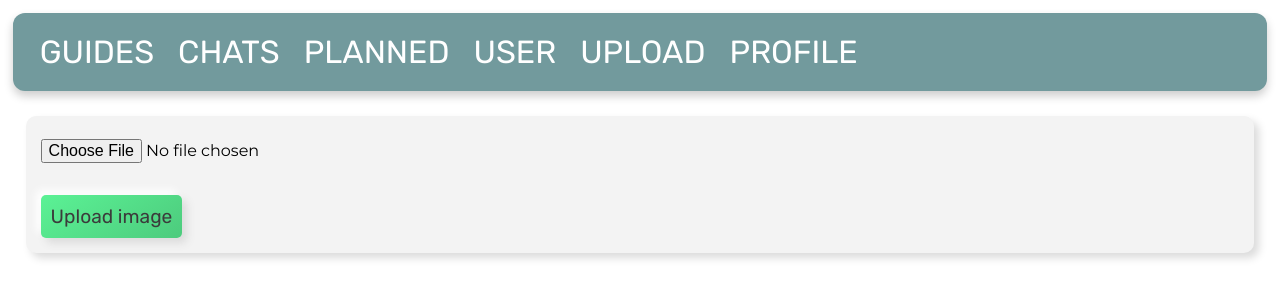
After one commit to olindkri/SE-G3, a Flask app: page /upload/ in a window 1280 px wide. The commit adds this page. Shown: the top 300 px of the page. Run offline with Flask 3, Linux system fonts and the light colour scheme.

Commit message:
Added functionality to upload images to image table. Soon to be used for profile pictures and evt, banners.

```diff
--- a/app.py
+++ b/app.py
@@ -1,8 +1,13 @@
 import sqlite3
+import os
 from flask import Flask, render_template, request, url_for, flash, redirect, abort
+from werkzeug.utils import secure_filename
+
+UPLOAD_FOLDER = 'static/image'
 
 app = Flask(__name__)
 app.config['SECRET_KEY'] = '1234'
+app.config['UPLOAD_FOLDER'] = UPLOAD_FOLDER
 
 user_id = 1
 
@@ -135,7 +140,8 @@ def create():
 def viewProfile(id, u):
     conn = get_db_connection()
     global user_id
-    user = conn.execute('SELECT * FROM posts, user WHERE posts.id = ? AND user.id = posts.byUser OR user.id = ?', (id, u,)).fetchone()
+    user = conn.execute('SELECT * FROM posts, user WHERE posts.id = ? AND user.id = posts.byUser OR user.id = ?',
+                        (id, u,)).fetchone()
     if request.method == 'POST':
         conn.execute('INSERT INTO chat (user1, user2) VALUES (?, ?)',
                      (user_id, u))
@@ -234,3 +240,26 @@ def delete(id):
     conn.close()
     flash('"{}" was successfully deleted!'.format(post['title']))
     return redirect(url_for('guides'))
+
+
+@app.route('/upload/', methods=['GET', 'POST'])
+def upload():
+    if request.method == 'POST':
+        if 'file' not in request.files:
+            flash('No file part')
+            return redirect(request.url)
+        file = request.files['file']
+        if file.filename == '':
+            flash('No selected file')
+            return redirect(request.url)
+        if file:
+            filename = secure_filename(file.filename)
+            file.save(os.path.join(app.config['UPLOAD_FOLDER'], filename))
+            conn = get_db_connection()
+            conn.execute(
+                'INSERT INTO images (img, user) VALUES (?, ?)',
+                (file.filename, user_id))
+            conn.commit()
+            conn.close()
+            return redirect(url_for('profile'))
+    return render_template("upload.html")
--- a/init_db.py
+++ b/init_db.py
@@ -86,6 +86,9 @@ cur.execute("INSERT INTO guide_user (user, guide, from_date, to_date) VALUES (?,
 cur.execute("INSERT INTO guide_user (user, guide, from_date, to_date) VALUES (?, ?, ?, ?)",
             (2, 1, "2023-11-04", "2023-11-14")
             )
+cur.execute("INSERT INTO images (img, user) VALUES (?, ?)",
+            ("e36.jpeg", 1)
+            )
 
 connection.commit()
 connection.close()
--- a/schema.sql
+++ b/schema.sql
@@ -3,6 +3,7 @@ DROP TABLE IF EXISTS user;
 DROP TABLE IF EXISTS chat;
 DROP TABLE IF EXISTS message;
 DROP TABLE IF EXISTS guide_user;
+DROP TABLE IF EXISTS images;
 
 CREATE TABLE posts
 (
@@ -57,3 +58,11 @@ CREATE TABLE guide_user
     FOREIGN KEY (user) REFERENCES user (id),
     FOREIGN KEY (guide) REFERENCES posts (id)
 );
+
+CREATE TABLE images
+(
+    id   INTEGER PRIMARY KEY AUTOINCREMENT,
+    img  TEXT,
+    user INTEGER NOT NULL,
+    FOREIGN KEY (user) REFERENCES user (id)
+);
--- a/templates/base.html
+++ b/templates/base.html
@@ -223,6 +223,17 @@
             bottom: 0;
         }
 
+        #file {
+            border: none;
+            font-size: 16px;
+            font-family: 'Montserrat', sans-serif;
+            outline: none;
+            overflow: hidden;
+            background-color: transparent;
+            border-radius: 0;
+            padding-left: 0;
+        }
+
         .nav-links {
             display: flex;
             align-items: center;
@@ -275,6 +286,7 @@
     <li class="center"><a href="{{ url_for('chat') }}">CHATS</a></li>
     <li class="center"><a href="{{ url_for('planned') }}">PLANNED</a></li>
     <li class="center"><a href="{{ url_for('user') }}">USER</a></li>
+    <li class="center"><a href="{{ url_for('upload') }}">UPLOAD</a></li>
     <li class="center"><a href="{{ url_for('profile') }}">PROFILE</a></li>
 </ul>
 <div class="content">
--- /dev/null
+++ b/templates/upload.html
@@ -0,0 +1,13 @@
+{% extends 'base.html' %}
+
+{% block content %}
+    <div class="post">
+        <form method="post" enctype=multipart/form-data>
+            <label for="file">
+                <input id="file" type="file" name="file"/>
+            </label>
+            <br>
+            <button id="button" type="submit">Upload image</button>
+        </form>
+    </div>
+{% endblock %}
```
Also changed, not shown: database.db, static/image/e36.jpeg (added).
